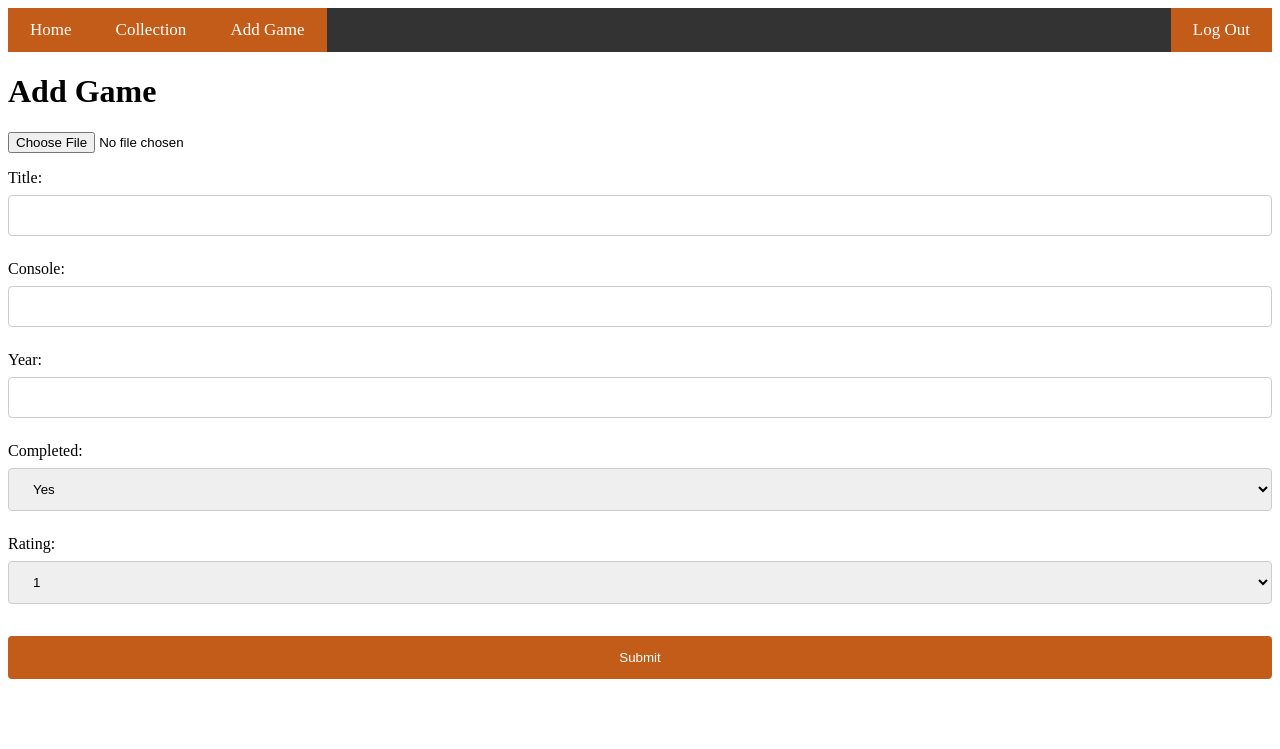
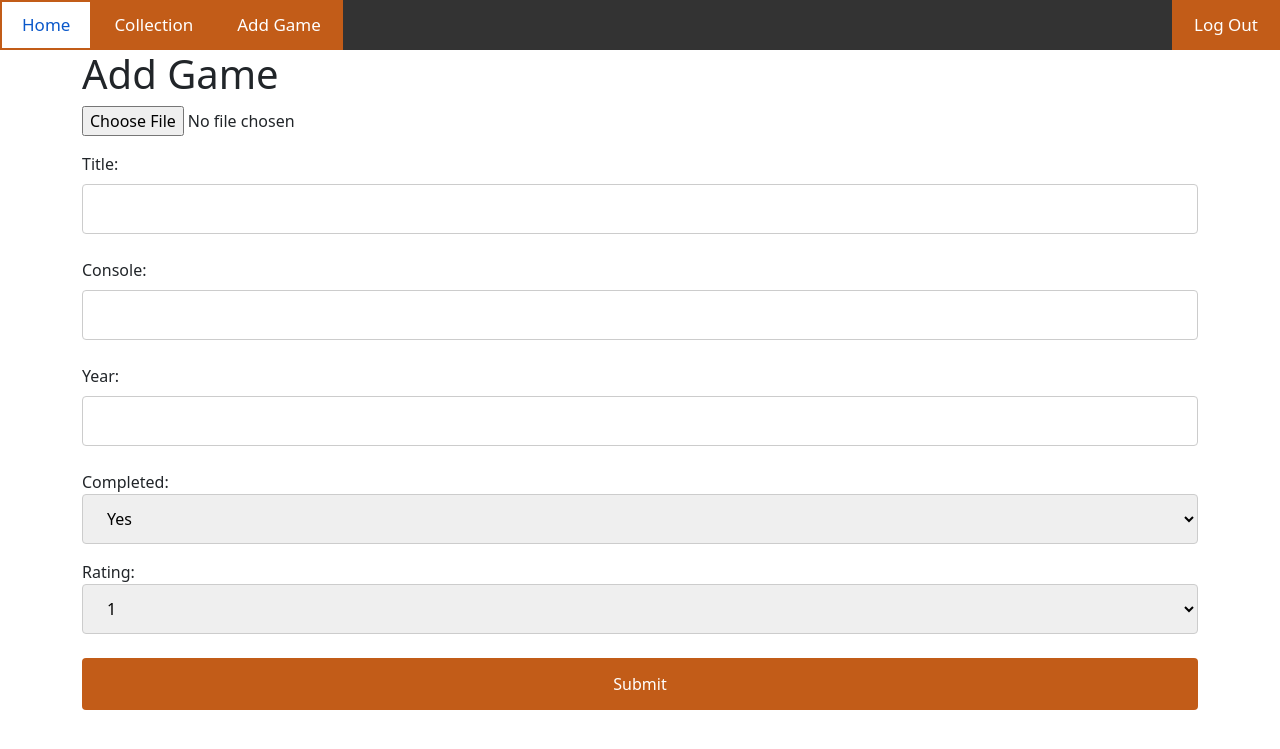
Before and after one commit to NicholasWhiffen/GameLibrary, a Flask app: page /add in a window 1280 px wide. Shown: the top 749 px of the page. Run offline with Flask 2, Linux system fonts and the light colour scheme; a user stored in the database is signed in; some libraries are stand-ins or nearby versions.

Commit message:
"-added bootstrap css to overall design"

```diff
--- a/static/style.css
+++ b/static/style.css
@@ -26,7 +26,7 @@ li {
 }
 
 .info{
-
+    text-align: center;
     border: 1px solid black;
 }
 table{
@@ -43,6 +43,7 @@ th{
 }
 
 .toplabels{
+    text-align: center;
     padding-bottom: 20px;
     padding-top: 10px;
 }
--- a/templates/add.html
+++ b/templates/add.html
@@ -1,7 +1,7 @@
 {% extends "layout.html" %}
 
 {% block body %}
-
+    <div class="container">
     <h1>Add Game</h1>
     {% for message in get_flashed_messages() %}
 
@@ -33,5 +33,5 @@
             </select><span></span></p>
         <p><input type="submit" value="Submit" id="addSubmit"></p>
     </form>
-
+    </div>
 {% endblock %}
--- a/templates/layout.html
+++ b/templates/layout.html
@@ -4,7 +4,9 @@
         <meta name="viewport" charset="UTF-8">
         <title>index</title>
         <link rel="stylesheet" href="/static/style.css">
+        <link href="https://cdn.jsdelivr.net/npm/bootstrap@5.1.3/dist/css/bootstrap.min.css" rel="stylesheet" integrity="sha384-1BmE4kWBq78iYhFldvKuhfTAU6auU8tT94WrHftjDbrCEXSU1oBoqyl2QvZ6jIW3" crossorigin="anonymous">
         <script src="https://code.jquery.com/jquery-3.1.1.min.js"></script>
+        <script src="https://cdn.jsdelivr.net/npm/bootstrap@5.1.3/dist/js/bootstrap.bundle.min.js" integrity="sha384-ka7Sk0Gln4gmtz2MlQnikT1wXgYsOg+OMhuP+IlRH9sENBO0LRn5q+8nbTov4+1p" crossorigin="anonymous"></script>
 	    <script src="/static/collection.js"></script>
     </head>
     <body>
--- a/templates/update.html
+++ b/templates/update.html
@@ -1,7 +1,7 @@
 {% extends "layout.html" %}
 
 {% block body %}
-
+    <div class="container">
     <h1>Update Game</h1>
     {% for message in get_flashed_messages() %}
 
@@ -35,5 +35,6 @@
             </select><span></span></p>
         <p><input type="submit" value="Submit" id="updateSubmit"></p>
     </form>
+    </div>
 
 {% endblock %}
```
